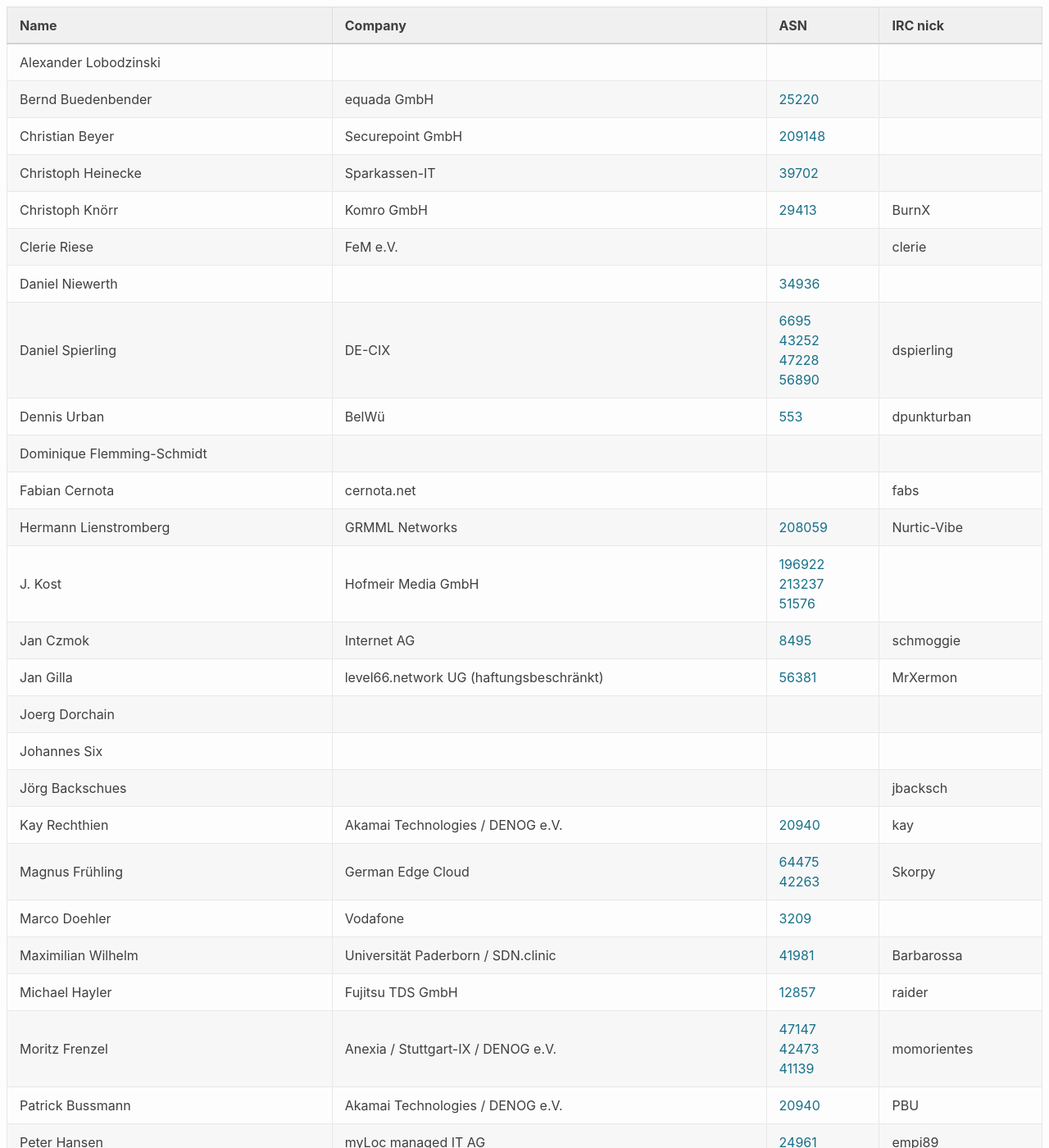
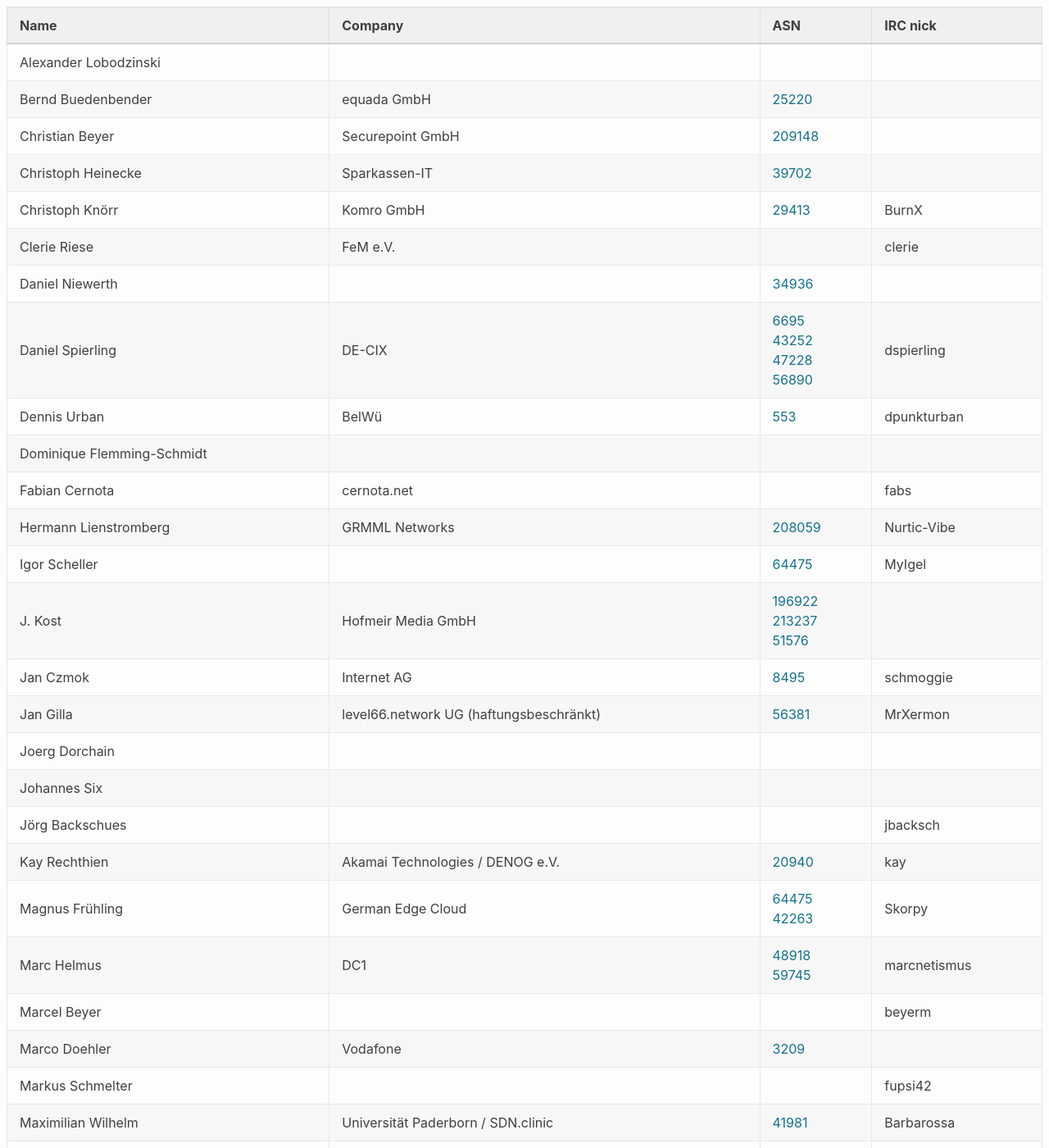
Before and after one commit to denog/pretix-attendeelist, a Jekyll site: the page built from denog2020.markdown, in a window 1280 px wide and 1400 px high. Shown: the whole window at 82% size. Built offline with Jekyll 4.4.1, drawn with Linux system fonts in a browser that asks for light colours; some of the changed text lies outside the part shown.

Commit message:
Latest data: Thu Jan 21 19:38:07 UTC 2021

```diff
--- a/_data/attendees_meetup2021-01.json
+++ b/_data/attendees_meetup2021-01.json
@@ -72,6 +72,12 @@
     "asn": "208059"
   },
   {
+    "name": "Igor Scheller",
+    "company": null,
+    "irc": "MyIgel",
+    "asn": "AS64475"
+  },
+  {
     "name": "Jan Czmok",
     "company": "Internet AG",
     "irc": "schmoggie",
@@ -120,10 +126,28 @@
     "asn": "64475 42263"
   },
   {
+    "name": "Marcel Beyer",
+    "company": null,
+    "irc": "beyerm",
+    "asn": null
+  },
+  {
+    "name": "Marc Helmus",
+    "company": "DC1",
+    "irc": "marcnetismus",
+    "asn": "48918, 59745"
+  },
+  {
     "name": "Marco Doehler",
     "company": "Vodafone",
     "irc": null,
     "asn": "3209"
+  },
+  {
+    "name": "Markus Schmelter",
+    "company": null,
+    "irc": "fupsi42",
+    "asn": null
   },
   {
     "name": "Maximilian Wilhelm",
@@ -228,6 +252,12 @@
     "asn": "34225"
   },
   {
+    "name": "Thomas Fragstein",
+    "company": null,
+    "irc": "fragstone",
+    "asn": "203215"
+  },
+  {
     "name": "Thomas Jessen",
     "company": "GTT GmbH",
     "irc": "Toshima",
@@ -244,6 +274,12 @@
     "company": "EXARING AG / Stuttgart-IX",
     "irc": null,
     "asn": "51324"
+  },
+  {
+    "name": "Timo Reimann",
+    "company": "Cordes & Graefe KG",
+    "irc": "goebelmeier",
+    "asn": "AS204147"
   },
   {
     "name": "Tobias Heister",
```
